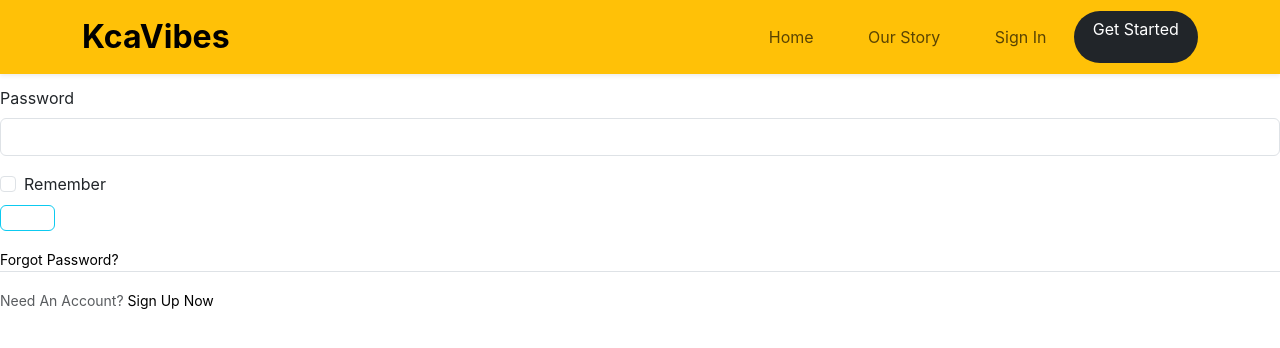
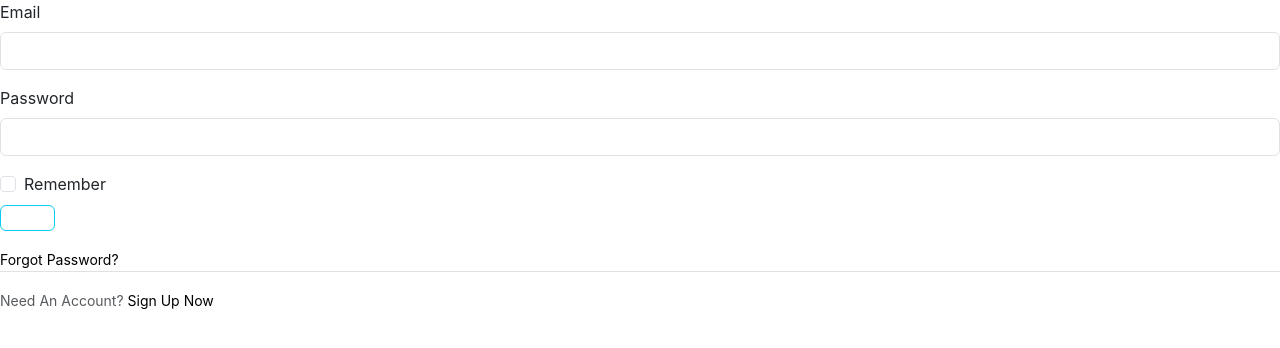
Before and after one commit to HassanMunene/microblog, a Flask app: template app/templates/authentication/login.html in a window 1280 px wide. Shown: the top 348 px of the page. Run offline with Flask 3, Linux system fonts and the light colour scheme; the template is opened without the code that fills it, so the values that code supplies are empty, except form fields; form fields are guessed from the names that the template uses; some libraries are stand-ins or nearby versions.

Commit message:
im restarting this thing again

```diff
--- a/app/templates/authenticated_home.html
+++ b/app/templates/authenticated_home.html
@@ -197,7 +197,6 @@
                             {% endif %}
                           </div>
                           <div class="bmk-section home-bmk-section">
-                            <div><i class="bi bi-bookmark-plus"></i></div>
                             <div><i class="bi bi-dash-circle"></i></div>
                             <div><i class="bi bi-three-dots"></i></div>
                           </div>
--- a/app/templates/layout.html
+++ b/app/templates/layout.html
@@ -23,23 +23,6 @@
 
 <body>
 {% block navbar %}
-<div class="home-navbar">
-    <nav class="navbar navbar-expand-md navbar-light shadow-sm fixed-top" id="navbar">
-        <div class="container">
-            <a href="/" class="navbar-brand fw-bold">KcaVibes</a>
-            <div class="justify-content-end" id="navbarToggle">
-                <ul class="navbar-nav">
-                    <li class="nav-item mediaQ"><a href="/" class="nav-link">Home</a></li>
-                    <li class="nav-item mediaQ"><a href="{{ url_for('main.about') }}" class="nav-link">Our story</a></li>
-                    <li class="nav-item mediaQ"><a data-bs-toggle="modal" href="#sign-in-modal" class="nav-link">Sign In</a></li>
-                    <li class="nav-item rounded-pill btn-rounded" id="get-started-btn">
-                        <a href="#" id="getStartedLink" data-bs-toggle="modal" data-bs-target="#get-started-modal">Get started</a>
-                    </li>
-                </ul>
-            </div>
-        </div>
-    </nav>
-</div>
 {% endblock %}
 
 {% block content %}{% endblock %}
```
